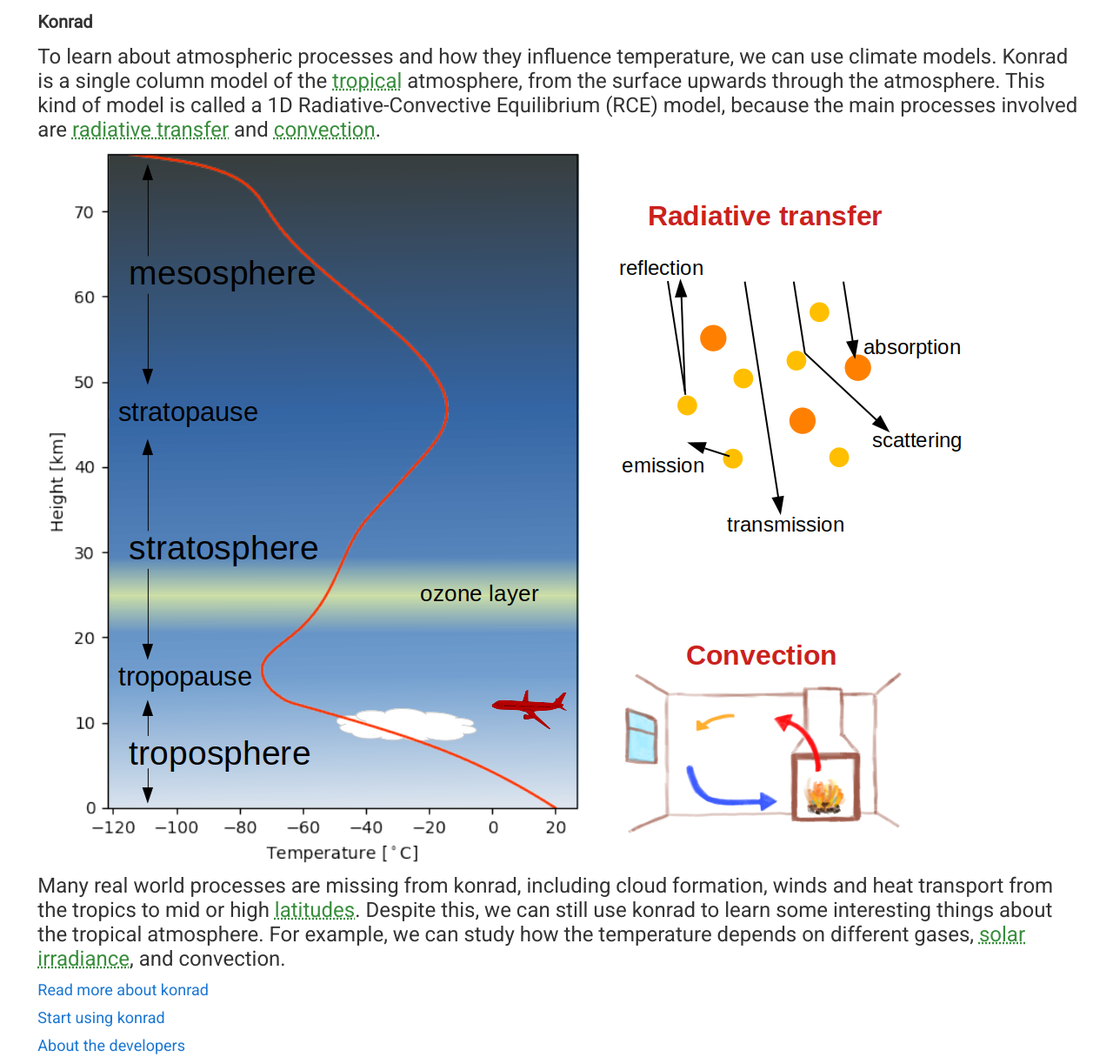
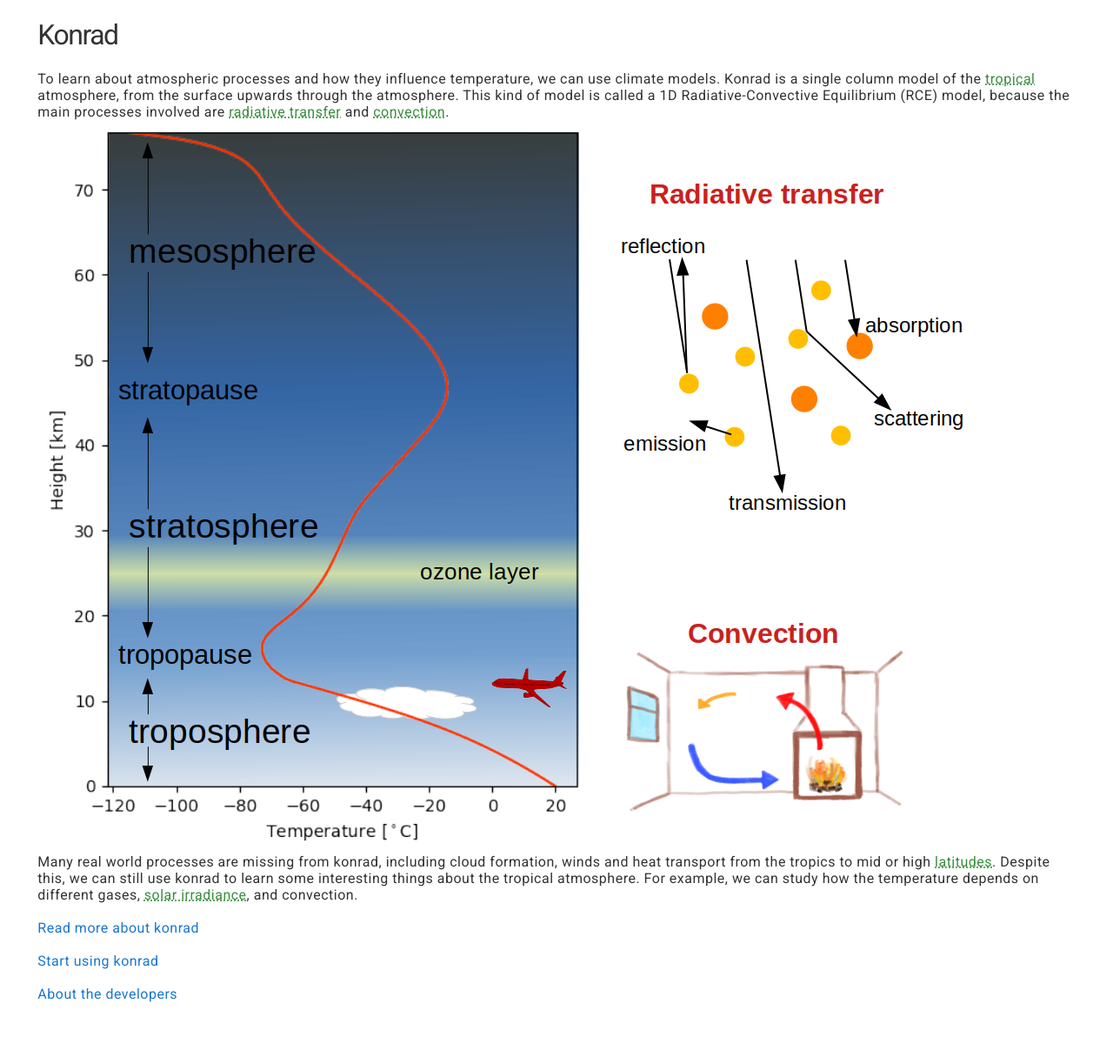
Before and after one commit to lkluft/konrad-website, a Flask app: page / in a window 1280 px wide. Shown: the whole page at 87% size. After the commit the page ends 1152 px from the top, so only its background shows below. Run offline with Flask 2, Linux system fonts and the light colour scheme.

Commit message:
Set font sizes via CSS

```diff
--- a/static/css/main.css
+++ b/static/css/main.css
@@ -5,9 +5,26 @@ html {
   padding-right: 10pt;
 }
 
+h1 {
+    font-weight: 300;
+    letter-spacing: -1.5px;
+}
+
+h2 {
+    font-weight: 300;
+    letter-spacing: -0.5px;
+}
+
+h3 {
+    font-weight: 400;
+    letter-spacing: 0px;
+}
+
+
 body {
     font-family: 'Roboto', sans-serif;
-    font-size: 10px;
+    font-size: 16px;
+    letter-spacing: 0.5px;
     max-width: 1200px;
     margin: auto;
     color: #333333;
--- a/templates/CO2exp.html
+++ b/templates/CO2exp.html
@@ -7,7 +7,7 @@
 </head>
 <body>
     <h2>The greenhouse effect</h2>
-    <font size=4><div>
+    <div>
         CO<sub>2</sub> is a greenhouse gas, which means that it absorbs and
         emits
         <abbr title="In climate science, longwave radiation describes the
@@ -51,11 +51,10 @@
         <abbr title="how quickly temperature decreases with increasing height"
               tabindex="-1">lapse rate</abbr>
         feedback.
-        </div></font>
+        </div>
         <br />
     <h1>Experiments</h1>
     <form method="post">
-        <font size=5>
         <div>
             <label for="exp1">Increase CO<sub>2</sub></label>
             <select name="exp1">
@@ -81,7 +80,6 @@
         <div>
             <button type="submit">Get results</button>
         </div>
-        </font>
     </form>
     <div id="content">{% block content %}{% endblock %}</div>
 
--- a/templates/ConvExp.html
+++ b/templates/ConvExp.html
@@ -7,7 +7,7 @@
 </head>
 <body>
     <h2>Convection</h2>
-    <font size=4><div>
+    <div>
         Convection is one of the main methods of heat transfer in the
         <abbr title="the lowest layer of the atmosphere, where clouds form and
         where temperature decreases with height" tabindex="-1">troposphere</abbr>.
@@ -20,15 +20,13 @@
         In konrad, convection takes energy from the surface and warms the
         atmosphere. If we stop convection in konrad, we will find radiative
         equilibrium.
-    </div></font><br />
+    </div><br />
     <h1>Experiment - No Convection</h1>
     <form method="post">
-        <font size=5>
             {% include 'SelectOutput.html' %}
         <div>
             <button type="submit">Get results</button>
         </div>
-        </font>
     </form>
 <div id="content">{% block content %}{% endblock %}</div>
 
--- a/templates/Hello.html
+++ b/templates/Hello.html
@@ -6,7 +6,7 @@
     </head>
     <body>
         <h1>Konrad</h1>
-        <div><font size=5>
+        <div>
             To learn about atmospheric processes and how they influence
             temperature, we can use climate models.
             Konrad is a single column model of the
@@ -19,10 +19,10 @@
             and
             <abbr title="the rising motion of warm low density air over colder
             denser air" tabindex="-1">convection</abbr>.
-        </font></div>
+        </div>
         <img src="{{ url_for('static', filename='profile-with-background.png') }}" alt="This sentence should be a diagram of the atmosphere with height.">
         <img src="{{ url_for('static', filename='convection-and-radiation.png') }}" alt="Here should be a diagram of the radiative transfer and convection.">
-        <div><font size=5>
+        <div>
             Many real world processes are missing from konrad, including
             cloud formation, winds and heat transport from the tropics to mid
             or high
@@ -34,19 +34,19 @@
             how the temperature depends on different gases,
             <abbr title="the amount of sunlight" tabindex="-1">solar irradiance</abbr>,
             and convection.
-        </font></div>
+        </div>
         <br />
-        <div><font size=4>
+        <div>
             <a href=" {{ url_for('read_about_konrad') }} ">Read more about konrad</a>
         </font></div>
         <br />
-        <div><font size=4>
+        <div>
             <a href=" {{ url_for('experiments') }} ">Start using konrad</a>
-        </font></div>
+        </div>
         <br />
-        <div><font size=4>
+        <div>
             <a href=" {{ url_for('about_us') }} ">About the developers</a>
-        </font></div>
+        </div>
         <br />
     </body>
 </html>
--- a/templates/ModelOutput.html
+++ b/templates/ModelOutput.html
@@ -1,13 +1,10 @@
 {{plot|safe}}
-<font size=3>
     Hover below the left corner of the figure and select the magnifying glass
     to zoom.
-</font>
-<br /><br /><font size=4>
+<br /><br />
     <a href="{{ url_for('all_models_are_wrong') }}">All models are wrong</a>
 <br /><br />
     <a href="{{ url_for('hello') }}">Go back to the introduction to konrad</a>
 <br /><br />
     <a href="{{ url_for('experiments') }}">Go back to see the other experiments</a>
 <br /><br />
-</font>
--- a/templates/OzoneExp.html
+++ b/templates/OzoneExp.html
@@ -11,7 +11,7 @@
          alt="This sentence should be a diagram of an ozone molecule."
          style="width:163px;height:135px;"></div>
     <h2>Ozone</h2>
-    <font size=4><div>
+    <div>
         Ozone occurs naturally in the
         <abbr title="In the tropics, the stratosphere is between about 15 and
         50 km above the Earth's surface, but further from the equator it starts
@@ -22,16 +22,14 @@
         All of the ozone in the atmosphere would make a layer just 3 mm
         thick at the surface, but even though there is not of it, it absorbs
         lots of radiation.
-    </div></font>
+    </div>
     <br />
     <h1>Experiment - No Ozone</h1>
     <form method="post">
-        <font size=5>
             {% include 'SelectOutput.html' %}
         <div>
             <button type="submit">Get results</button>
         </div>
-        </font>
     </form>
 <div id="content">{% block content %}{% endblock %}</div>
 
--- a/templates/SunExp.html
+++ b/templates/SunExp.html
@@ -7,7 +7,7 @@
 </head>
 <body>
     <div><h2>The Sun</h2></div>
-    <font size=4><div>
+    <div>
         The Sun is the closest star to Earth, about 149.6 million km away.
         Stars are balls of
         <abbr title="a hot gas containing charged particles" tabindex="-1">
@@ -41,15 +41,13 @@
         by 5 percent.
         This would be equivalent to moving the Earth 3.9 million km further
         away from the Sun.
-    </div></font><br />
+    </div><br />
     <h1>Experiment - Weak Sun</h1>
     <form method="post">
-        <font size=5>
             {% include 'SelectOutput.html' %}
         <div>
             <button type="submit">Get results</button>
         </div>
-        </font>
     </form>
 <div id="content">{% block content %}{% endblock %}</div>
 
```
Also changed, not shown: templates/AboutUs.html (+8 -8 lines), templates/Experiments.html (+0 -16 lines), templates/ModelDetails.html (+5 -6 lines), templates/SurfaceTemperature.html (+3 -5 lines), templates/all_models_are_wrong.html (+7 -9 lines).
